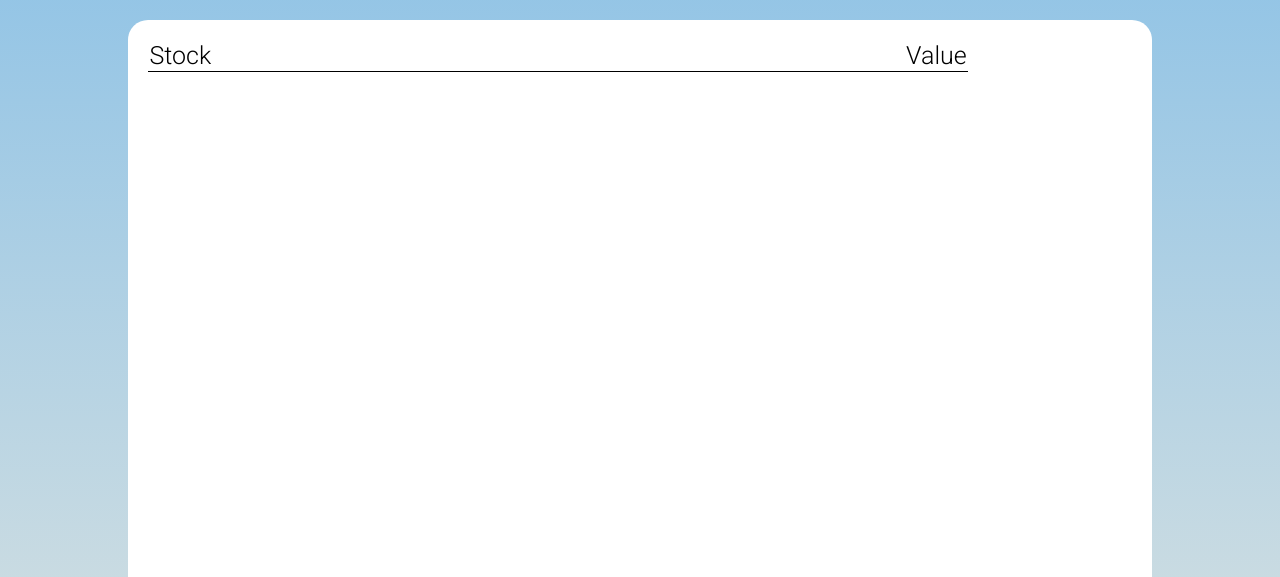
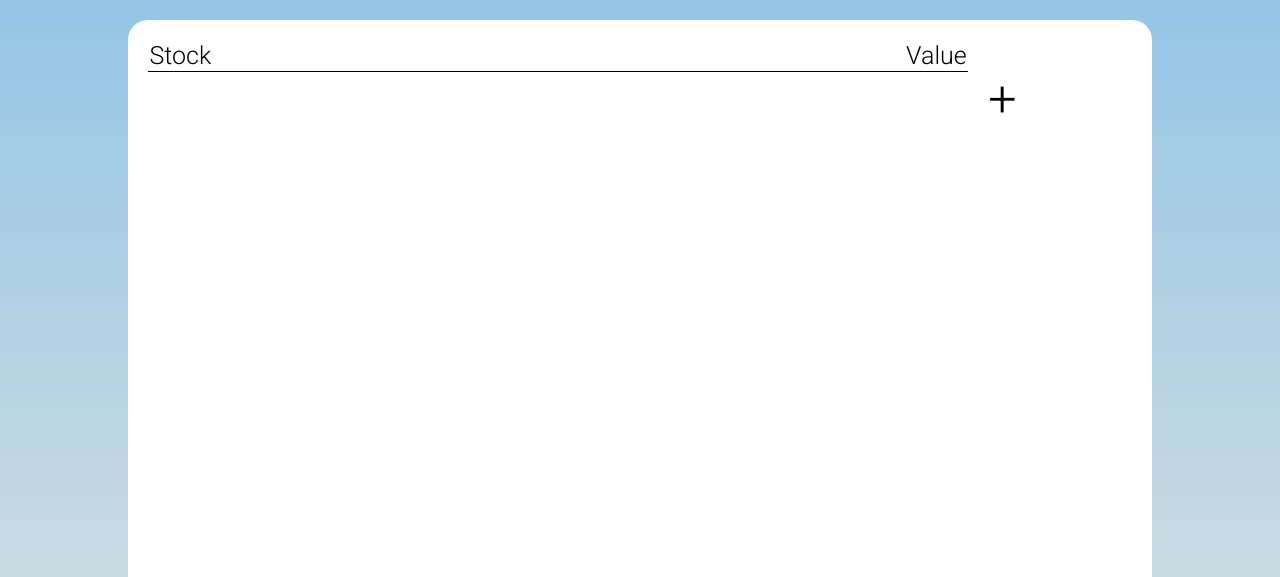
Before and after one commit to Stefan-RR/stock-portfolio-tracker, a React (Create React App) app: page / in a window 1280 px wide. Shown: the part 220-797 px from the top of the page. Built offline with nearby package versions, Linux system fonts and the light colour scheme.

Commit message:
Update App.js

```diff
--- a/src/App.js
+++ b/src/App.js
@@ -12,6 +12,7 @@ function App() {
   const [values, setValues] = useState([]);
 
   const handleAddHolding = (stockName, quantity, newPrice) => {
+
     const holding = {
       id: stockName,
       value: quantity,
@@ -35,12 +36,6 @@ function App() {
         />
       </span>
       <span className='bottom'>
-        <Stock
-          stockName={e => setSymbol(e.target.value)}
-          quantity={e => setShares(e.target.value)}
-          newPrice={e => setPrice(e.target.value).toFixed(2)}
-          addStock={handleAddHolding}
-        />
         <div className="holdingsTable">
             <table>
                 <thead>
@@ -59,6 +54,13 @@ function App() {
                 </tbody>
             </table>
         </div>
+        <p className='add'>+</p>
+        <Stock
+          stockName={e => setSymbol(e.target.value)}
+          quantity={e => setShares(e.target.value)}
+          newPrice={e => setPrice(e.target.value).toFixed(2)}
+          addStock={handleAddHolding}
+        />
       </span>
     </div>
   );
```
